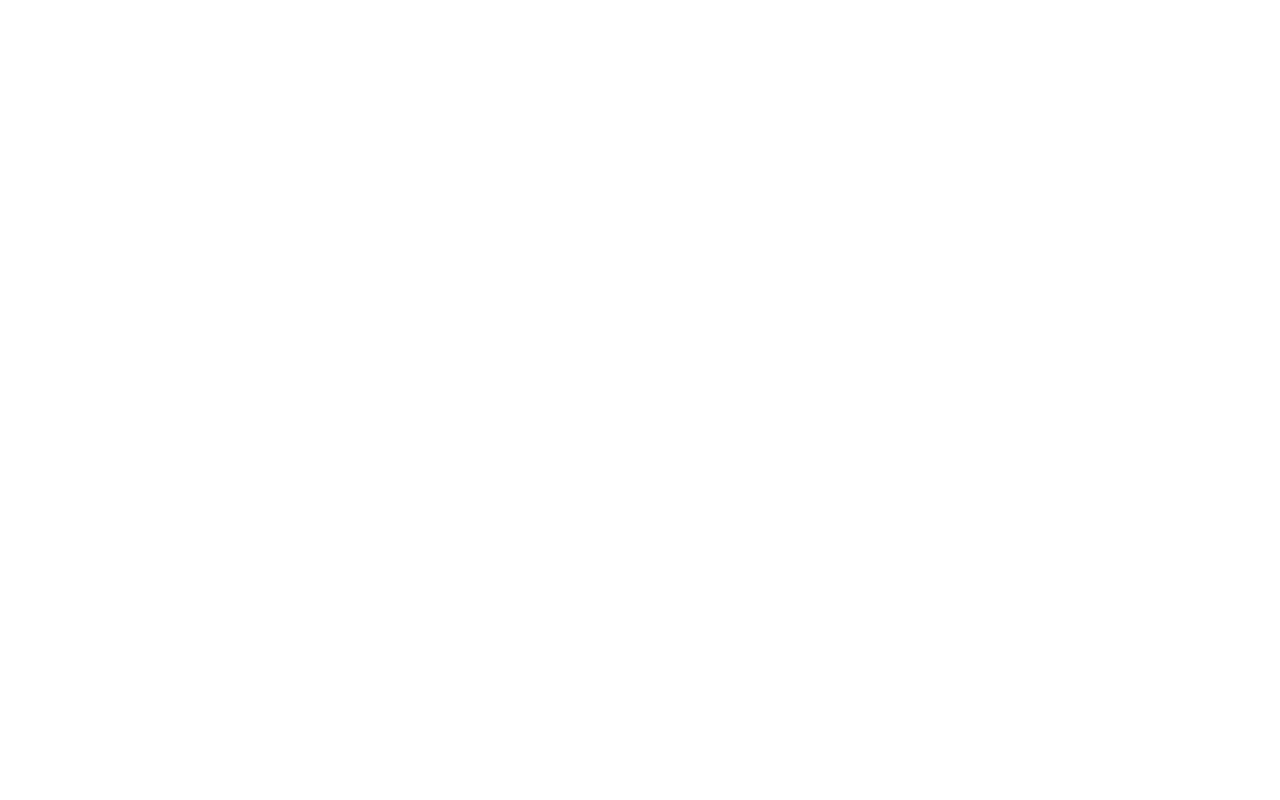
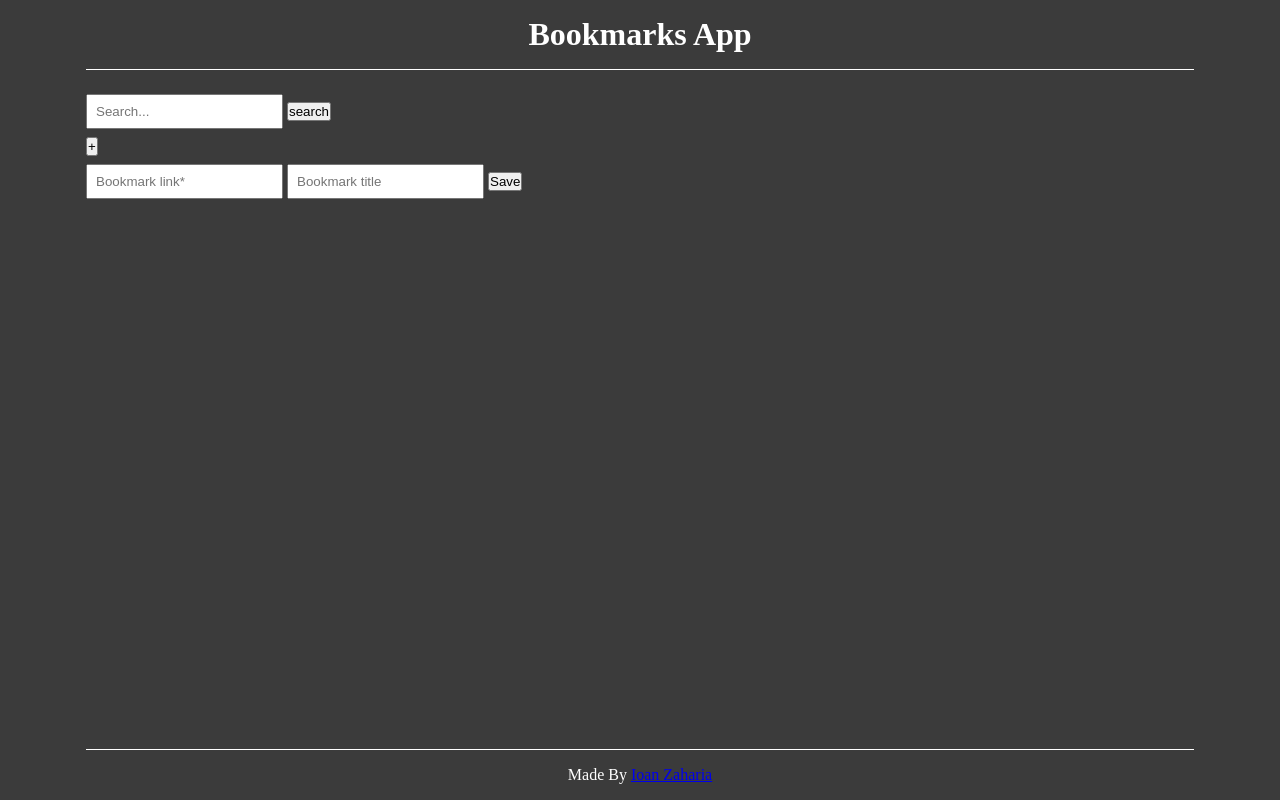
Before and after one commit to zioan/pp2_bookmarks, a plain HTML site: page index.html in a window 1280 px wide. Drawn offline with Linux system fonts and the light colour scheme.

Commit message:
add basic html structure and styles

```diff
--- a/assets/css/style.css
+++ b/assets/css/style.css
@@ -0,0 +1,58 @@
+/* CSS variables */
+:root {
+  --app-width: 1140px;
+  --body-background-color: #3b3b3b;
+  --text-color: #ffffff;
+  --border-color: #ffffff;
+}
+
+/* Reset default browser styles */
+* {
+  padding: 0;
+  margin: 0;
+  box-sizing: border-box;
+}
+
+/* General styles */
+html {
+  scroll-behavior: smooth;
+}
+
+body {
+  background-color: var(--body-background-color);
+  color: var(--text-color);
+}
+
+#container {
+  width: 100%;
+  max-width: var(--app-width);
+  min-height: 100vh;
+  margin: 0 auto;
+  display: flex;
+  flex-direction: column;
+  padding: 0 1rem;
+}
+
+h1,
+footer {
+  text-align: center;
+  padding: 1rem;
+}
+
+h1 {
+  border-bottom: 1px solid var(--border-color);
+}
+
+.wrapper {
+  flex: 1 0 auto;
+  padding: 1rem 0;
+}
+
+input {
+  padding: 0.5rem;
+  margin: 0.5rem 0;
+}
+
+footer {
+  border-top: 1px solid var(--border-color);
+}
--- a/index.html
+++ b/index.html
@@ -14,6 +14,26 @@
 </head>
 
 <body>
+  <div id="container">
+    <h1>Bookmarks App</h1>
+    <div class="wrapper">
+      <div class="search-wrapper">
+        <input type="search" name="" id="bookmarks-search" placeholder="Search...">
+        <button id="btn-search">search</button>
+      </div>
+      <button id="btn-new-bookmark">+</button>
+      <div class="input-wrapper">
+        <input id="bookmark-link" type="text" placeholder="Bookmark link*">
+        <input id="bookmark-title" type="text" placeholder="Bookmark title">
+        <button id="btn-save">Save</button>
+      </div>
+      <div id="bookmarks"></div>
+    </div>
+    <footer>
+      <p>Made By <a href="http://ioanzaharia.com" target="_blank" rel="noopener noreferrer">Ioan Zaharia</a></p>
+    </footer>
+  </div>
+
 
   <!-- Font Awesome kit -->
   <script src="https://kit.fontawesome.com/3b20d96fa9.js" crossorigin="anonymous"></script>
```
